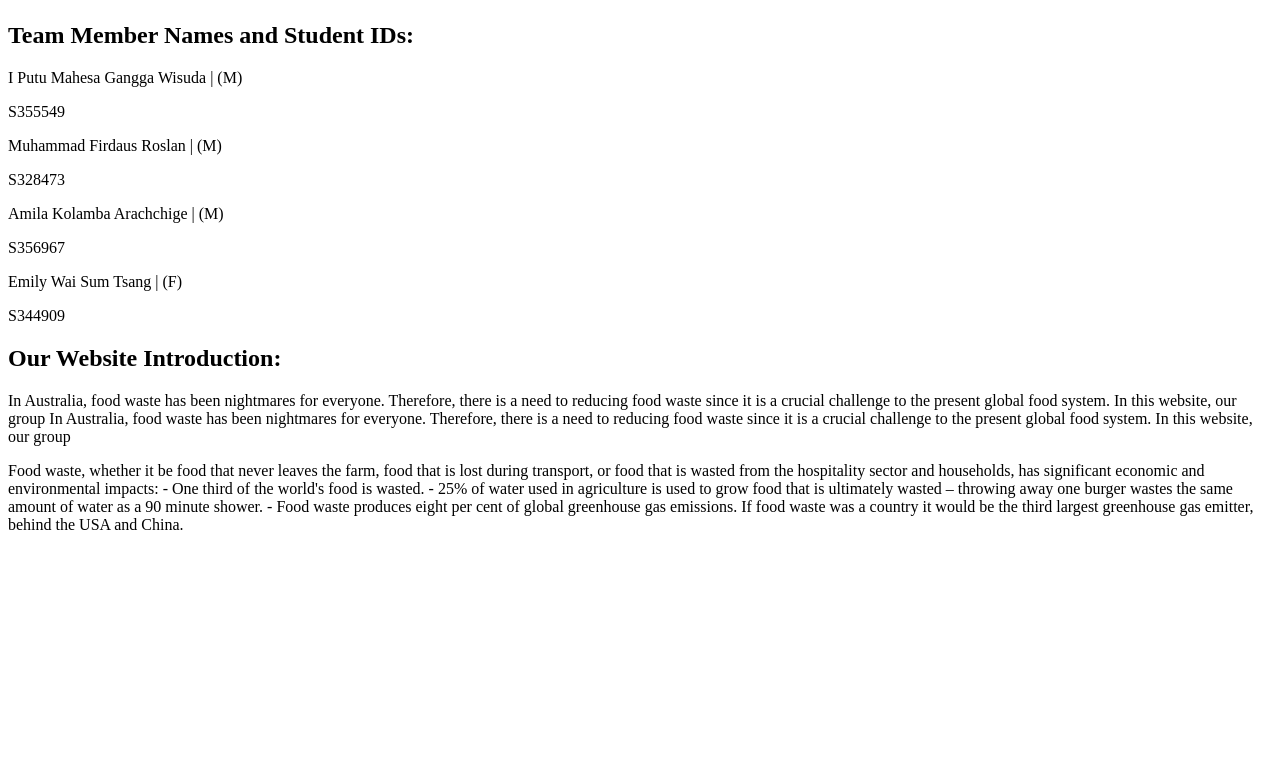
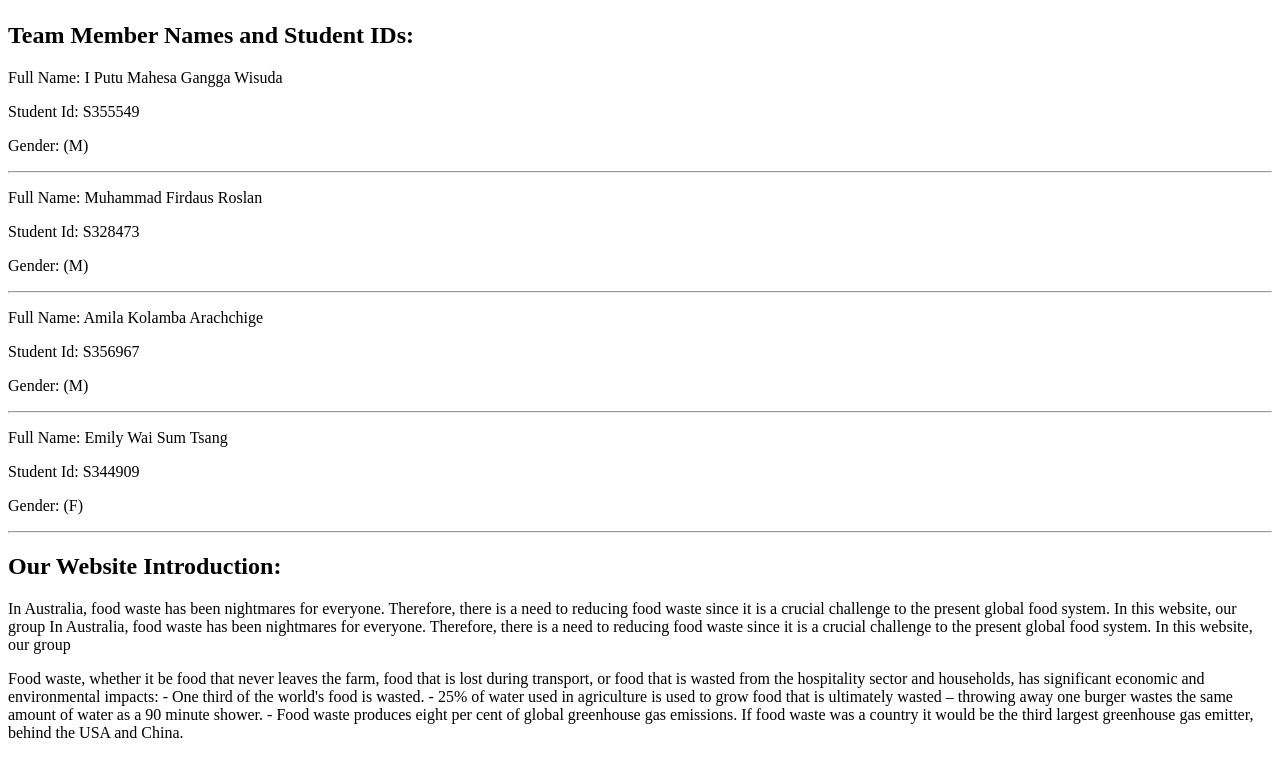
Before and after one commit to ysebastian-student-work-cdu/assessments-2-and-4-hit237-group-14, a Django app: page / in a window 1280 px wide. Shown: the part 84-842 px from the top of the page. Before the commit the page ends 614 px from the top, so only its background shows below. Run offline with Django 4.2, Linux system fonts and the light colour scheme; data comes from the database, SQL or seed files in the repository.

Commit message:
updated html snippet

```diff
--- a/group14_proj/group14_app/templates/group14_app/snippets/profile_snippet.html
+++ b/group14_proj/group14_app/templates/group14_app/snippets/profile_snippet.html
@@ -1,2 +1,4 @@
-<p>{{value.Full_Name}} | ({{value.Gender}})</p>
-<p>{{value.Student_Id}}</p>
+<p>Full Name: {{value.Full_Name}}</p>
+<p>Student Id: {{value.Student_Id}}</p>
+<p>Gender: ({{value.Gender}})</p>
+<hr>
```
